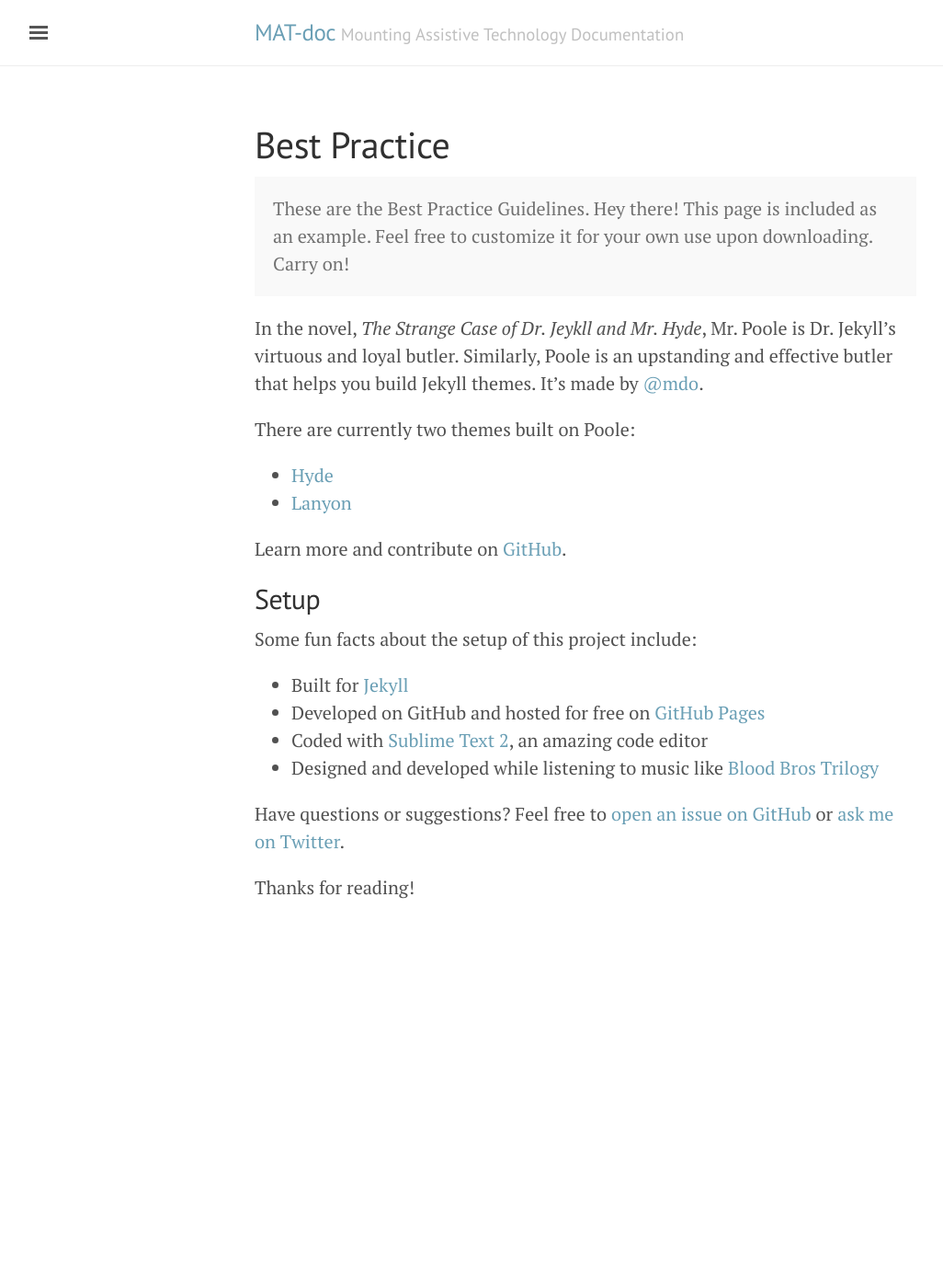
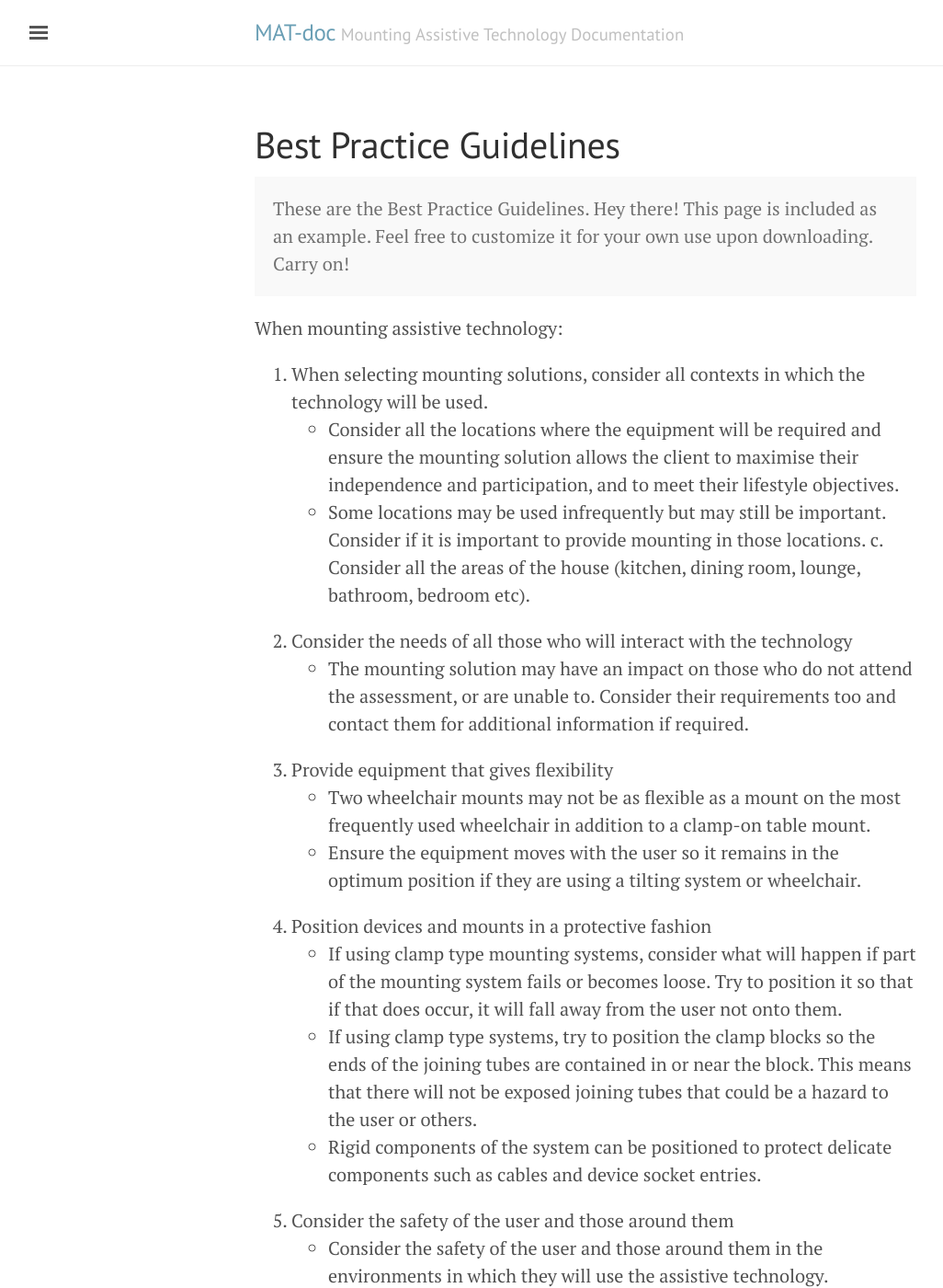
Before and after one commit to AceCentre/MAT-doc, a Jekyll site: the page built from best-practice.md, in a window 1280 px wide and 1400 px high. Shown: the whole window at 92% size, without its empty margins (3-1029 px from the left). Built offline with Jekyll 4.4.1, drawn with Linux system fonts in a browser that asks for light colours; some of the changed text lies outside the part shown.

Commit message:
Additional page
Added start to Using the Document

```diff
--- a/best-practice.md
+++ b/best-practice.md
@@ -1,30 +1,38 @@
 ---
 layout: page
-title: Best Practice
+title: Best Practice Guidelines
 ---
 
 <p class="message">
   These are the Best Practice Guidelines. Hey there! This page is included as an example. Feel free to customize it for your own use upon downloading. Carry on!
 </p>
 
-In the novel, *The Strange Case of Dr. Jeykll and Mr. Hyde*, Mr. Poole is Dr. Jekyll's virtuous and loyal butler. Similarly, Poole is an upstanding and effective butler that helps you build Jekyll themes. It's made by [@mdo](https://twitter.com/mdo).
+When mounting assistive technology:
 
-There are currently two themes built on Poole:
-
-* [Hyde](http://hyde.getpoole.com)
-* [Lanyon](http://lanyon.getpoole.com)
-
-Learn more and contribute on [GitHub](https://github.com/poole).
-
-## Setup
-
-Some fun facts about the setup of this project include:
-
-* Built for [Jekyll](http://jekyllrb.com)
-* Developed on GitHub and hosted for free on [GitHub Pages](https://pages.github.com)
-* Coded with [Sublime Text 2](http://sublimetext.com), an amazing code editor
-* Designed and developed while listening to music like [Blood Bros Trilogy](https://soundcloud.com/maddecent/sets/blood-bros-series)
-
-Have questions or suggestions? Feel free to [open an issue on GitHub](https://github.com/poole/issues/new) or [ask me on Twitter](https://twitter.com/mdo).
-
-Thanks for reading!
+1.	When selecting mounting solutions, consider all contexts in which the technology will be used.
+	*	Consider all the locations where the equipment will be required and ensure the mounting solution allows the client to maximise their independence and participation, and to meet their lifestyle objectives.
+	*	Some locations may be used infrequently but may still be important. Consider if it is important to provide mounting in those locations.
+c.	Consider all the areas of the house (kitchen, dining room, lounge, bathroom, bedroom etc).
+2.	Consider the needs of all those who will interact with the technology
+	*	The mounting solution may have an impact on those who do not attend the assessment, or are unable to. Consider their requirements too and contact them for additional information if required.
+3.	Provide equipment that gives flexibility
+	*	Two wheelchair mounts may not be as flexible as a mount on the most frequently used wheelchair in addition to a clamp-on table mount.
+	*	Ensure the equipment moves with the user so it remains in the optimum position if they are using a tilting system or wheelchair.
+4.	Position devices and mounts in a protective fashion
+	*	If using clamp type mounting systems, consider what will happen if part of the mounting system fails or becomes loose. Try to position it so that if that does occur, it will fall away from the user not onto them.
+	*	If using clamp type systems, try to position the clamp blocks so the ends of the joining tubes are contained in or near the block. This means that there will not be exposed joining tubes that could be a hazard to the user or others.
+	*	Rigid components of the system can be positioned to protect delicate components such as cables and device socket entries.
+5.	Consider the safety of the user and those around them
+	*	Consider the safety of the user and those around them in the environments in which they will use the assistive technology.
+	*	Let the kit position be determined by the user and the most appropriate position for them to use it.
+	*	Ensure all safety aspects and risks have been considered. Use risk management to identify any unknown risks and investigate any unknown risks or effects.
+6.	Ensure safety testing is relevant and appropriate
+	*	Stability testing and driving assessments are two tests that can be used to ensure the user is safe and investigate the impact of the position of the technology before and after.
+	*	While stability should be considered, positioning assistive technology may have an impact on the performance of a powerchair in other areas such as braking and deceleration. Ensure the user is aware that they should take some time to get used to how the kit may affect the performance of their powered chair.
+7.	Use risk management as a tool to identify uncertainty and opportunities to improve safety rather than as a tool to restrict independence or participation
+	*	Risk management should be used as an enabler to facilitate access not as a barrier.
+8.	Provide user instruction in formats that are relevant and appropriate
+	*	Ensure user instructions are concise, useful and relevant. Developing long-winded written instructions for use may be more likely to be ignored. Where verbal instruction is given, make a note that you have given it, and read from a script to ensure instructions given by different team members is consistent.
+	*	Long-winded and protracted instructions are likely to be less useful to the user than information that is concise and relevant. Use mixed media (such as photos or video) in addition to written text to help explain key points, especially where English is not well understood.
+9.	Use commercially available products where possible and bespoke solutions when necessary
+	*	Try to use off the shelf products where possible but consider bespoke solutions or modifying existing products where they will improve the product. Commercially available products should have been through some level of testing and may have been on the market for some time. They will have developed a history and may be more reliable than bespoke solutions. They are also typically quicker to get into use. Don’t rule out bespoke solutions if it provides a better result for the client. Keep it simple and remember efficiency. Follow manufacturers’ guidelines where possible.
```
Also changed, not shown: using-the-document.md (added, +15 -0 lines).
